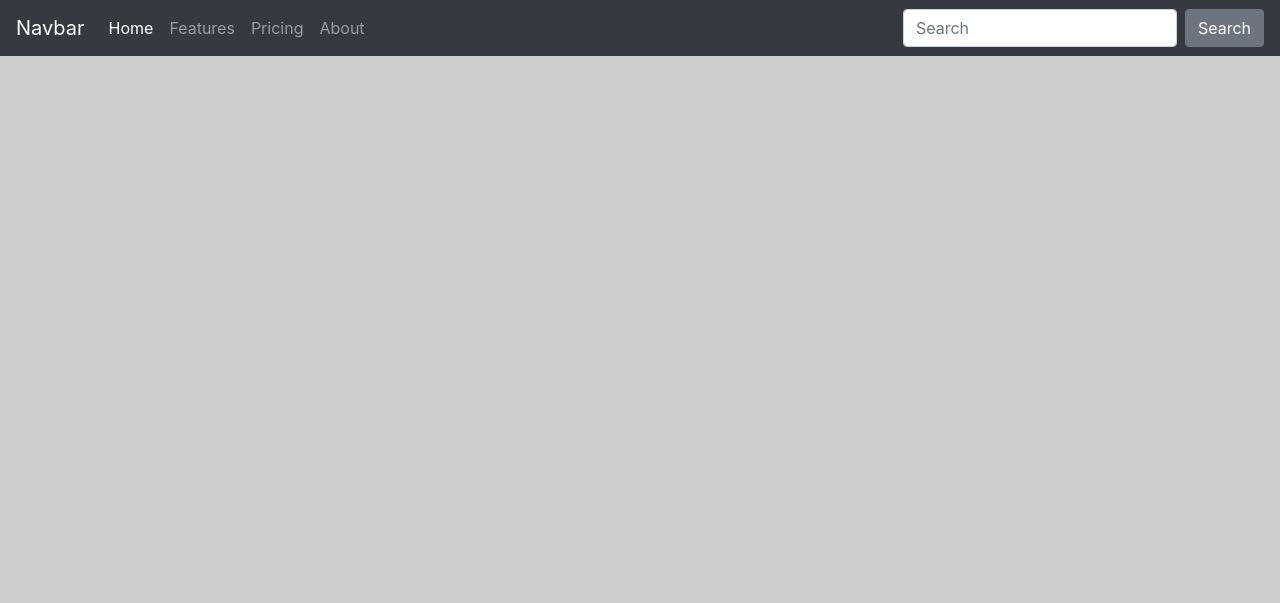
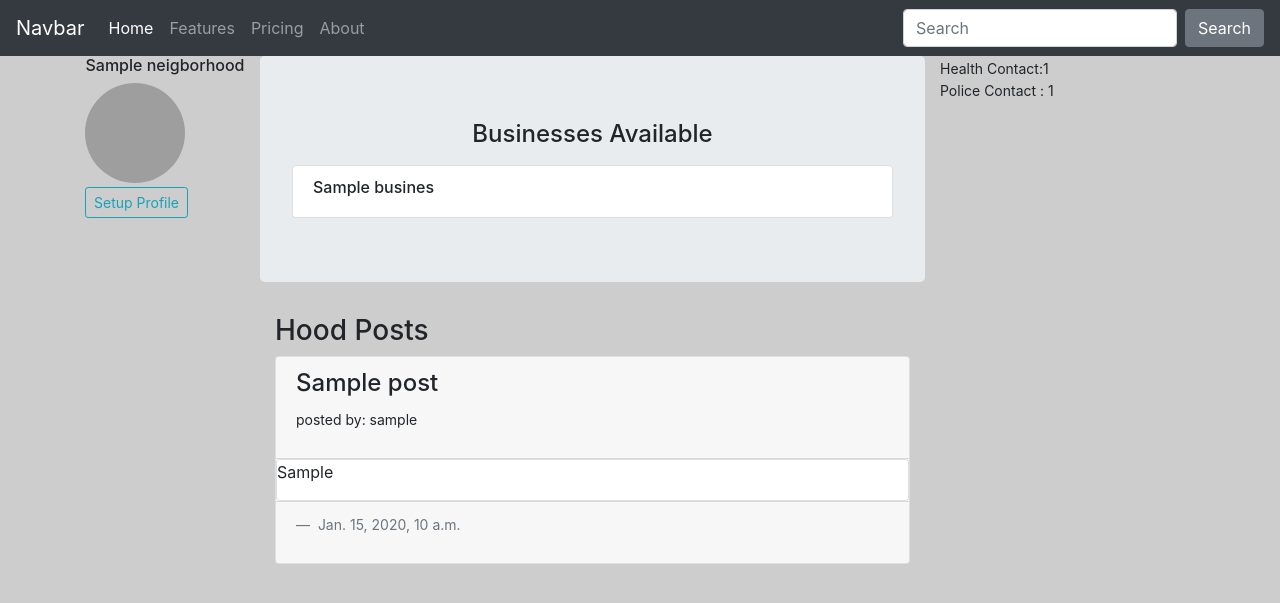
Before and after one commit to danielevans-999/Neigborhood, a Django app: page /single_hood/1/ in a window 1280 px wide. Shown: the top 603 px of the page. Run offline with Django 3.2, Linux system fonts and the light colour scheme; tables that the repository leaves empty hold one stand-in row (values such as "Sample post"); some libraries are stand-ins or nearby versions; grey boxes are pictures that could not be loaded.

Commit message:
Fixs indentations.

```diff
--- a/neigborhood_app/templates/neigborhood/neigborhood.html
+++ b/neigborhood_app/templates/neigborhood/neigborhood.html
@@ -1 +1,61 @@
-{% extends 'neigborhood/layout.html' %}
+{% extends 'neigborhood/layout.html'%}
+
+{% block content %}
+
+<div class="container">
+    <div class="row">
+        <div class="col-sm-12 col-md-2">
+            <h6 class="text-center">{{hood.name}}</h6>
+            <img src="{{hood.pic.url}}" alt="" class="img-rounded-circle"
+                style="border-radius: 50%; width:100px; height:100px; border-color: brown; border-width: 1px;">
+
+                <a href="{%url 'profile' %}" class="btn btn-outline-info btn-sm mt-1">Setup Profile</a>
+        </div>
+        <div class="col-sm-12 col-md-7 jumbotron">
+            <h4 class="text-center">Businesses Available</h4>
+            <ul class="list-group">
+                {% for biz in bizz%}
+
+                <li class="list-group-item mt-2">
+
+                    <h6>{{biz.name}}</h6>
+                </li>
+
+                {% endfor %}
+            </ul>
+        </div>
+        <div class="col-sm-12 col-md-3">
+            <small>Health Contact:{{hood.health_info}}</small>
+            <small>
+                <p>Police Contact : {{hood.police_contact}}</p>
+            </small>
+        </div>
+    </div>
+    <div class="row">
+        <div class="col-sm-12 col-md-2"></div>
+        <div class="col-sm-12 col-md-7">
+            <h3>Hood Posts</h3>
+            {% if posts %}
+            {% for post in posts %}
+            <div class="card">
+                <div class="card-header">
+                   <b><h4 class="card-title">{{post.title}}</h4></b>
+                    <small><p>posted by: {{post.user.username}}</p></small>
+                </div>
+                <div class="card body">
+                    <p>{{post.post}}</p>
+                </div>
+                <div class="card-footer">
+                    <blockquote class="blockquote-footer"> {{post.date_posted}}</blockquote>
+
+                </div>
+            </div>
+            {% endfor %}
+            {% else %}
+            <p class="text-center card ">No Posts yet from the neigborhood.</p>
+            {% endif %}
+        </div>
+        <div class="col-sm-12 col-md-3"></div>
+    </div>
+</div>
+{% endblock %}
```
Also changed, not shown: neigborhood_app/forms.py (added, +8 -0 lines), neigborhood_app/templates/neigborhood/index.html (+4 -4 lines), neigborhood_app/templates/neigborhood/profile.html (added, +41 -0 lines), neigborhood_app/templates/neigborhood/update_profile.html (added, +15 -0 lines).
